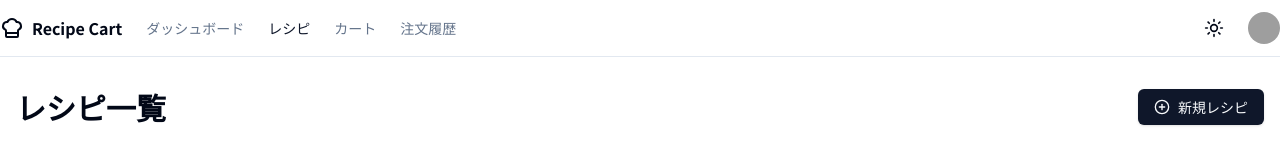
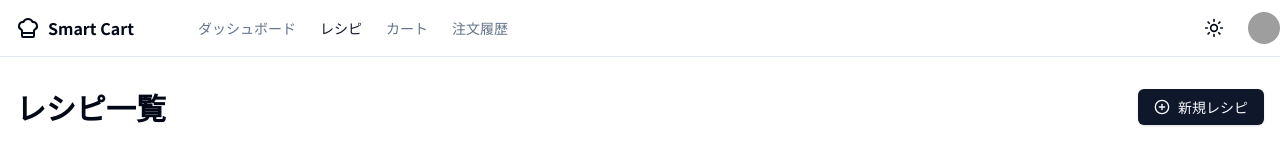
Before and after one commit to seiichikick0404/smart-cart, a Next.js app in the folder src/frontend/: page /recipes in a window 1280 px wide. Shown: the top 155 px of the page. Built offline with nearby package versions, Linux system fonts and the light colour scheme; grey boxes are pictures that could not be loaded.

Commit message:
ヘッダーの微調整

```diff
--- a/src/frontend/app/components/layout/header/site-header.tsx
+++ b/src/frontend/app/components/layout/header/site-header.tsx
@@ -10,11 +10,11 @@ export function SiteHeader() {
   return (
     <header className="sticky top-0 z-50 w-full border-b bg-background/95 backdrop-blur supports-[backdrop-filter]:bg-background/60">
       <div className="container flex h-14 items-center">
-        <Link href="/dashboard" className="flex items-center space-x-2">
+        <Link href="/dashboard" className="flex items-center space-x-2 pl-4">
           <ChefHat className="h-6 w-6" />
-          <span className="font-bold">Recipe Cart</span>
+          <span className="font-bold">Smart Cart</span>
         </Link>
-        <div className="mx-6">
+        <div className="mx-12 pl-4">
           <MainNav />
         </div>
         <div className="ml-auto flex items-center space-x-4">
--- a/src/frontend/tailwind.config.ts
+++ b/src/frontend/tailwind.config.ts
@@ -55,7 +55,12 @@ export default {
   			lg: 'var(--radius)',
   			md: 'calc(var(--radius) - 2px)',
   			sm: 'calc(var(--radius) - 4px)'
-  		}
+  		},
+		height: {
+			'17': '4.0rem',
+			'18': '4.5rem',
+        	'19': '4.75rem',
+		}
   	}
   },
   plugins: [require("tailwindcss-animate")],
```
